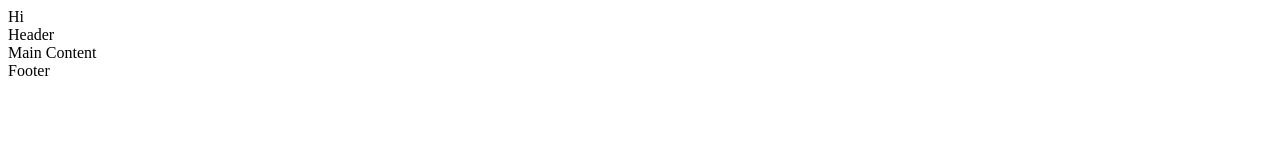
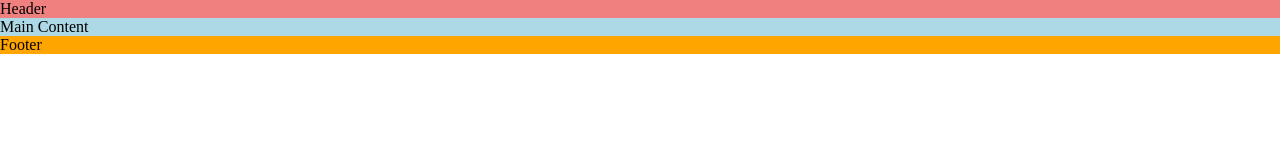
Before and after one commit to Skopezz/fight-life, a plain HTML site: page index.html in a window 1280 px wide. Drawn offline with Linux system fonts and the light colour scheme.

Commit message:
Add Stylesheet with starter styles

```diff
--- /dev/null
+++ b/assets/css/style.css
@@ -0,0 +1,19 @@
+/* Asterisk wildcard selector to override default styles added by the browser */
+* {
+    padding: 0;
+    margin: 0;
+    box-sizing: border-box;
+}
+
+/* Header */
+header {
+    background-color: lightcoral;
+}
+/* Main Content */
+main {
+    background-color: lightblue;
+}
+/* Footer */
+footer {
+    background-color: orange;
+}
--- a/index.html
+++ b/index.html
@@ -10,8 +10,10 @@
     <link rel="icon" type="image/png" sizes="32x32" href="/favicon-32x32.png">
     <link rel="icon" type="image/png" sizes="16x16" href="/favicon-16x16.png">
     <link rel="icon" href="assets/favicon/favicon.ico">
+    <!--Stylesheet-->
+    <link rel="stylesheet" href="assets/css/style.css">
   </head>
-  <body>Hi
+  <body>
     <!--Header-->
     <header>Header</header>
 
```
Also changed, not shown: 1 other file.
